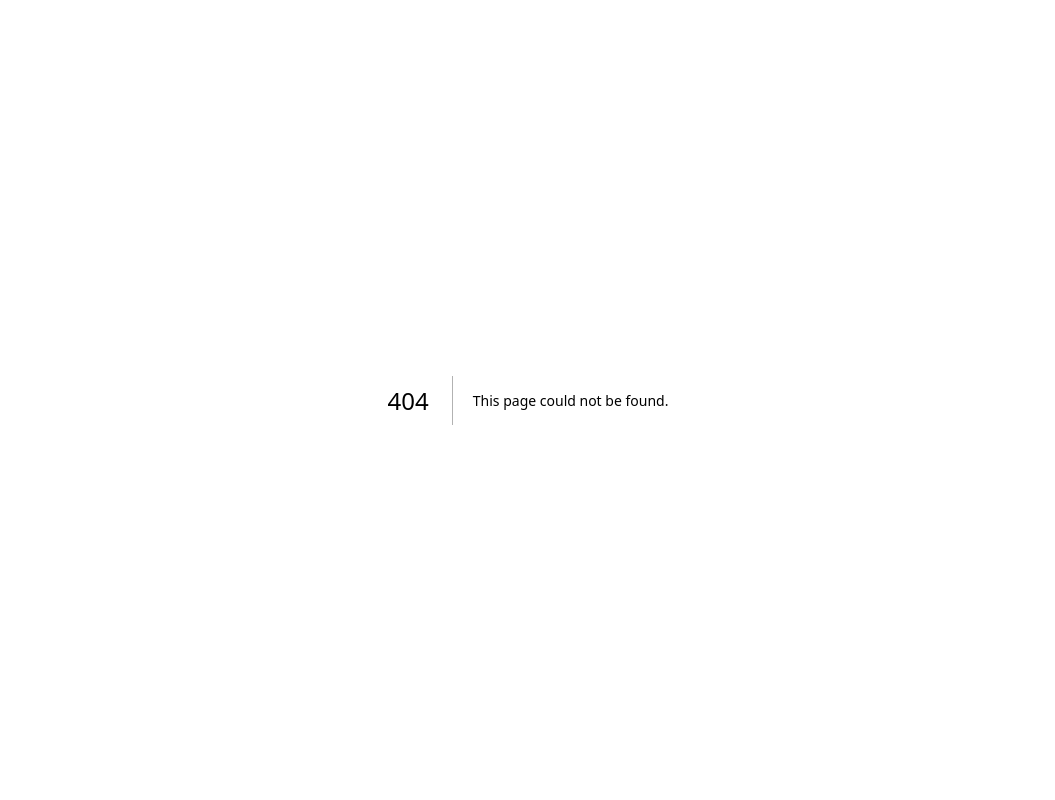
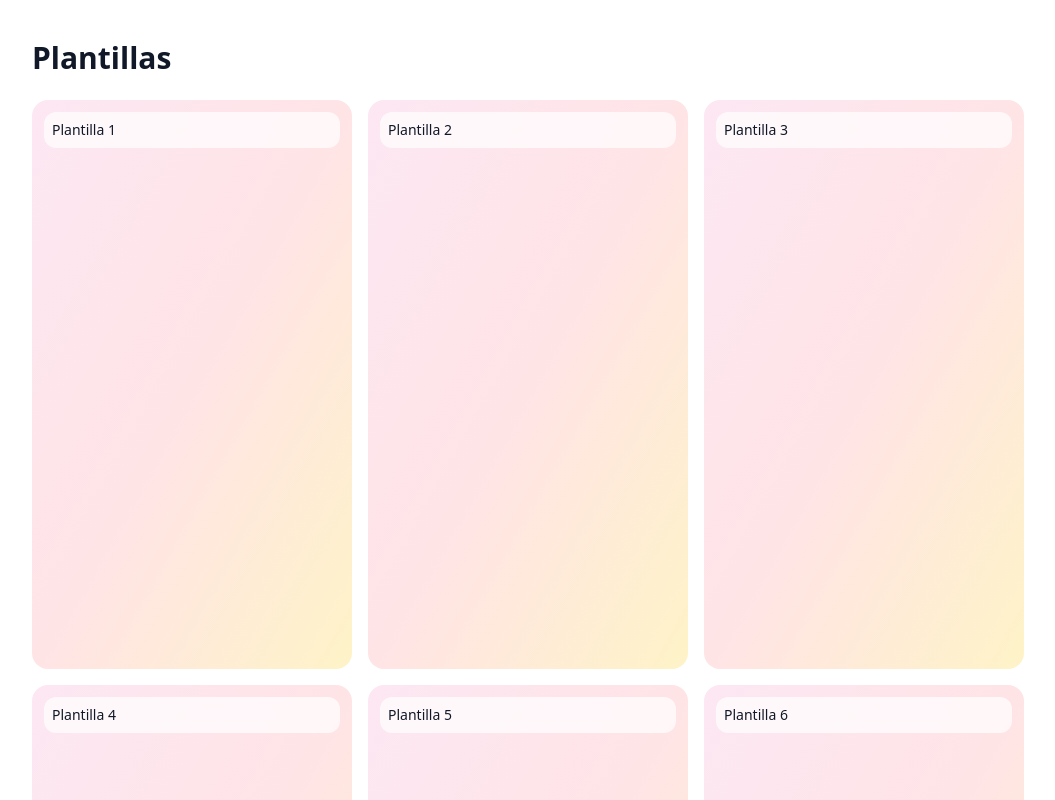
Before and after one commit to aotomate-sys/invitaciones-wa-qr, a Next.js app: page /plantillas in a window 1280 px wide. Before the commit this address had no page. Shown: the top 800 px of the page, without its empty margins (112-1167 px from the left). Built offline with nearby package versions, Linux system fonts and the light colour scheme.

Commit message:
Create page.tsx

```diff
--- /dev/null
+++ b/app/plantillas/page.tsx
@@ -0,0 +1,14 @@
+export default function Plantillas() {
+  return (
+    <main className="container py-10">
+      <h1 className="text-2xl md:text-3xl font-bold mb-6">Plantillas</h1>
+      <div className="grid sm:grid-cols-2 lg:grid-cols-3 gap-4">
+        {Array.from({length:9}).map((_,i)=>(
+          <div key={i} className="aspect-[9/16] rounded-2xl bg-gradient-to-br from-pink-100 via-rose-100 to-amber-100 p-3">
+            <div className="bg-white/70 rounded-xl backdrop-blur p-2 text-sm">Plantilla {i+1}</div>
+          </div>
+        ))}
+      </div>
+    </main>
+  )
+}
```
